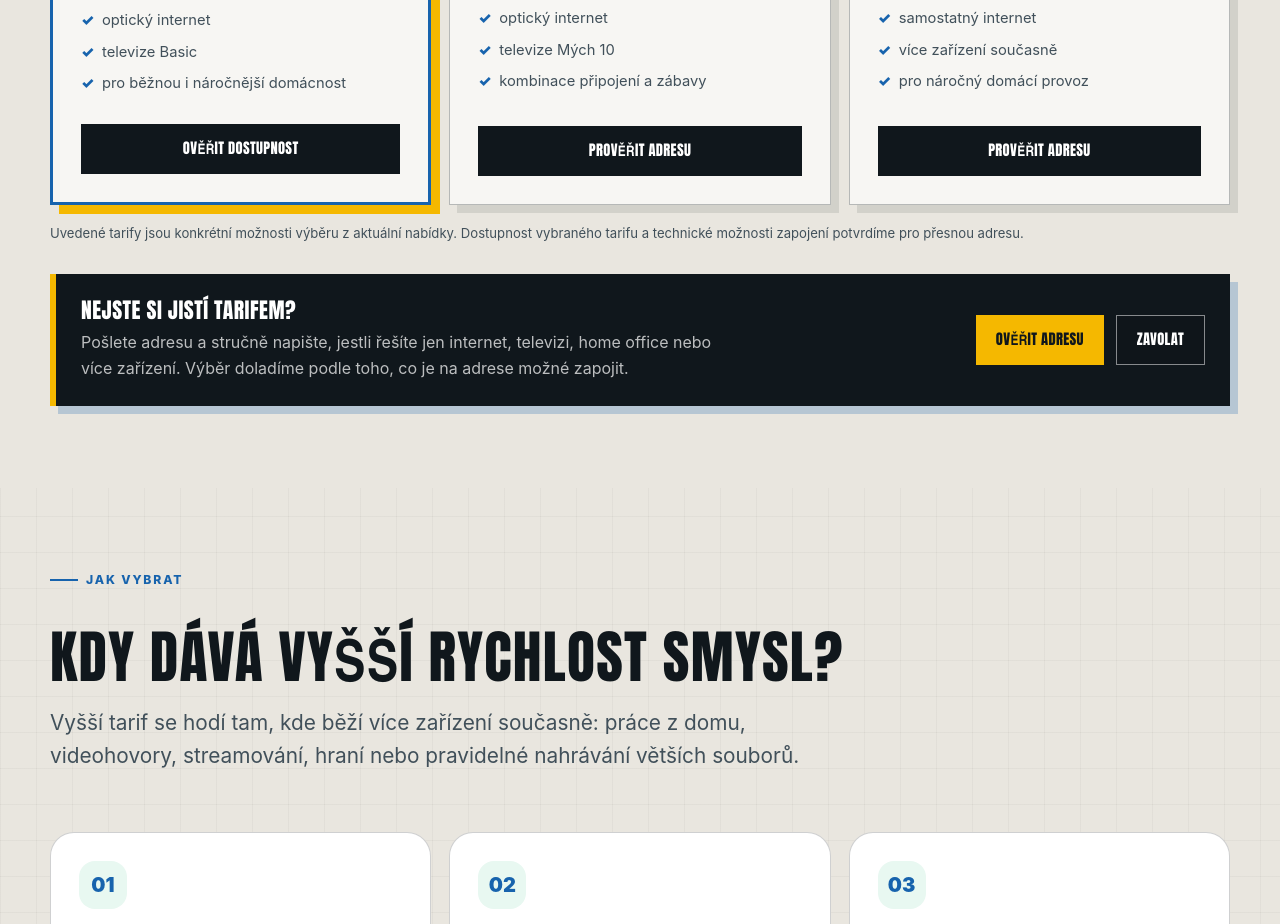
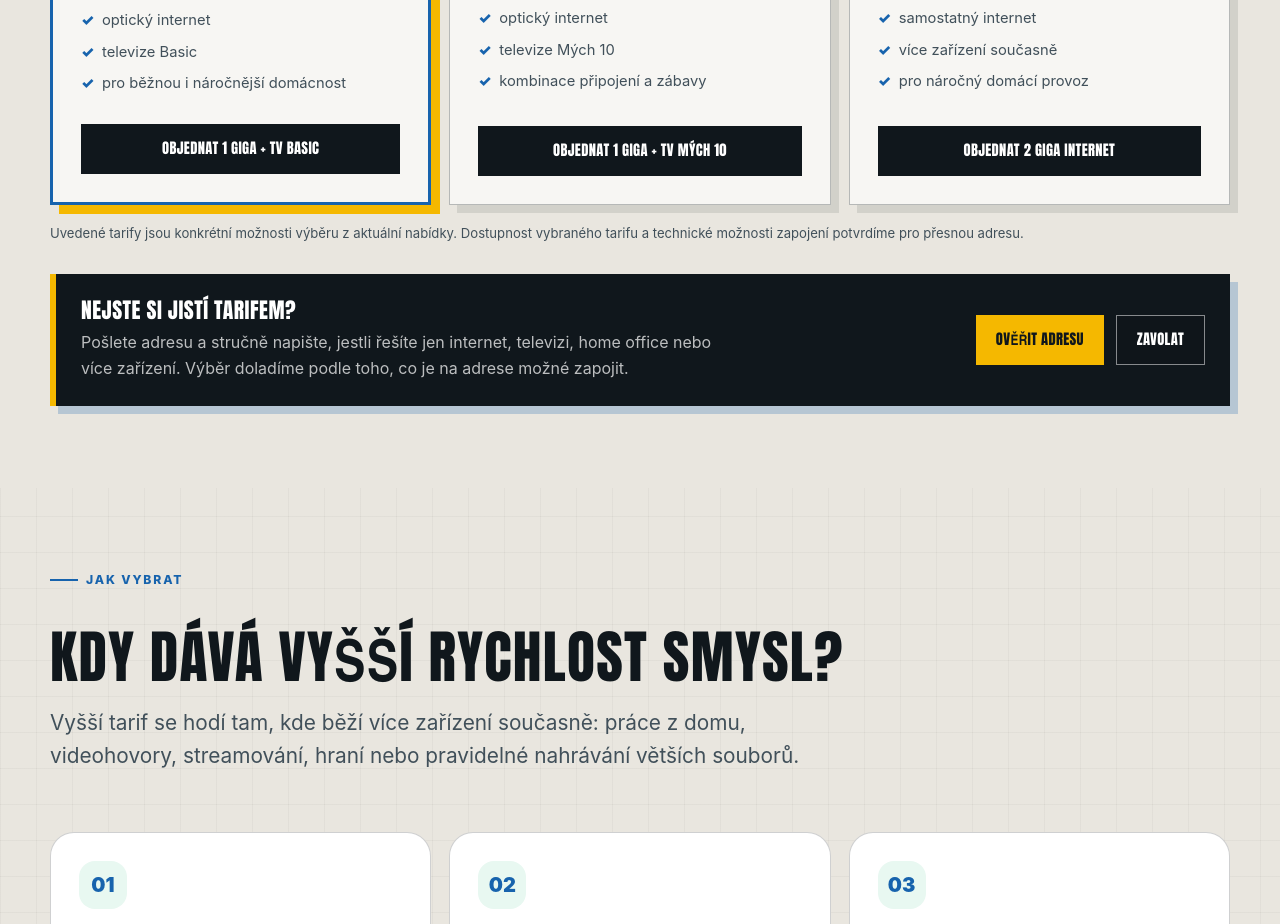
Before and after one commit to ALFONZ113/internetostrava-cz-v2, a website: page tarify/index.html in a window 1280 px wide. Shown: the part 780-1704 px from the top of the page. Drawn offline with Linux system fonts and the light colour scheme.

Commit message:
Update tariff button labels

```diff
--- a/tarify/index.html
+++ b/tarify/index.html
@@ -11,9 +11,9 @@
   <main>
     <section class="subhero tariff-hero"><div class="container"><div class="breadcrumbs"><a href="/">Domů</a> / Tarify</div><h1>Tarify internetu pro ostravskou domácnost.</h1><p class="lead">Začněte způsobem používání, ne pouze číslem. Konečný výběr potvrdíme podle dostupnosti na vaší adrese.</p></div></section>
     <section class="section soft"><div class="container"><div class="price-grid">
-      <article class="price-card featured"><span class="tag">Oblíbená kombinace</span><h3>1 Giga + TV Basic</h3><div class="speed">až 1 000 / 1 000 Mb/s</div><div class="price">300 Kč <small>/ měsíc</small></div><ul class="price-list"><li>optický internet</li><li>televize Basic</li><li>pro běžnou i náročnější domácnost</li></ul><a class="btn" href="/dostupnost/">Ověřit dostupnost</a></article>
-      <article class="price-card"><span class="tag">Více programů</span><h3>1 Giga + TV Mých 10</h3><div class="speed">až 1 000 / 1 000 Mb/s</div><div class="price">440 Kč <small>/ měsíc</small></div><ul class="price-list"><li>optický internet</li><li>televize Mých 10</li><li>kombinace připojení a zábavy</li></ul><a class="btn" href="/dostupnost/">Prověřit adresu</a></article>
-      <article class="price-card"><span class="tag">Maximum rychlosti</span><h3>2 Giga internet</h3><div class="speed">až 2 000 / 2 000 Mb/s</div><div class="price">570 Kč <small>/ měsíc</small></div><ul class="price-list"><li>samostatný internet</li><li>více zařízení současně</li><li>pro náročný domácí provoz</li></ul><a class="btn" href="/dostupnost/">Prověřit adresu</a></article>
+      <article class="price-card featured"><span class="tag">Oblíbená kombinace</span><h3>1 Giga + TV Basic</h3><div class="speed">až 1 000 / 1 000 Mb/s</div><div class="price">300 Kč <small>/ měsíc</small></div><ul class="price-list"><li>optický internet</li><li>televize Basic</li><li>pro běžnou i náročnější domácnost</li></ul><a class="btn" href="/dostupnost/">Objednat 1 Giga + TV Basic</a></article>
+      <article class="price-card"><span class="tag">Více programů</span><h3>1 Giga + TV Mých 10</h3><div class="speed">až 1 000 / 1 000 Mb/s</div><div class="price">440 Kč <small>/ měsíc</small></div><ul class="price-list"><li>optický internet</li><li>televize Mých 10</li><li>kombinace připojení a zábavy</li></ul><a class="btn" href="/dostupnost/">Objednat 1 Giga + TV Mých 10</a></article>
+      <article class="price-card"><span class="tag">Maximum rychlosti</span><h3>2 Giga internet</h3><div class="speed">až 2 000 / 2 000 Mb/s</div><div class="price">570 Kč <small>/ měsíc</small></div><ul class="price-list"><li>samostatný internet</li><li>více zařízení současně</li><li>pro náročný domácí provoz</li></ul><a class="btn" href="/dostupnost/">Objednat 2 Giga internet</a></article>
     </div><p class="note">Uvedené tarify jsou konkrétní možnosti výběru z aktuální nabídky. Dostupnost vybraného tarifu a technické možnosti zapojení potvrdíme pro přesnou adresu.</p><div class="lead-cta"><div><h3>Nejste si jistí tarifem?</h3><p>Pošlete adresu a stručně napište, jestli řešíte jen internet, televizi, home office nebo více zařízení. Výběr doladíme podle toho, co je na adrese možné zapojit.</p></div><div class="button-row"><a class="btn btn-yellow" href="/dostupnost/">Ověřit adresu</a><a class="btn btn-wire" href="tel:+420730431313">Zavolat</a></div></div></div></section>
     <section class="section"><div class="container"><div class="section-head"><span class="eyebrow">Jak vybrat</span><h2>Kdy dává vyšší rychlost smysl?</h2><p class="lead">Vyšší tarif se hodí tam, kde běží více zařízení současně: práce z domu, videohovory, streamování, hraní nebo pravidelné nahrávání větších souborů.</p></div><div class="card-grid"><article class="card"><div class="icon">01</div><h3>Domácnost s více zařízeními</h3><p>Notebooky, telefony, televize a chytrá domácnost mohou využívat připojení ve stejnou chvíli.</p></article><article class="card"><div class="icon">02</div><h3>Home office</h3><p>Stabilní připojení usnadní videohovory, cloudové aplikace i odesílání větších souborů.</p></article><article class="card"><div class="icon">03</div><h3>Náročný provoz</h3><p>Vyšší rychlost dává prostor domácnostem, které nechtějí řešit každý současný download nebo stream.</p></article></div></div></section>
   </main>
```
Also changed, not shown: index.html (+3 -3 lines).
